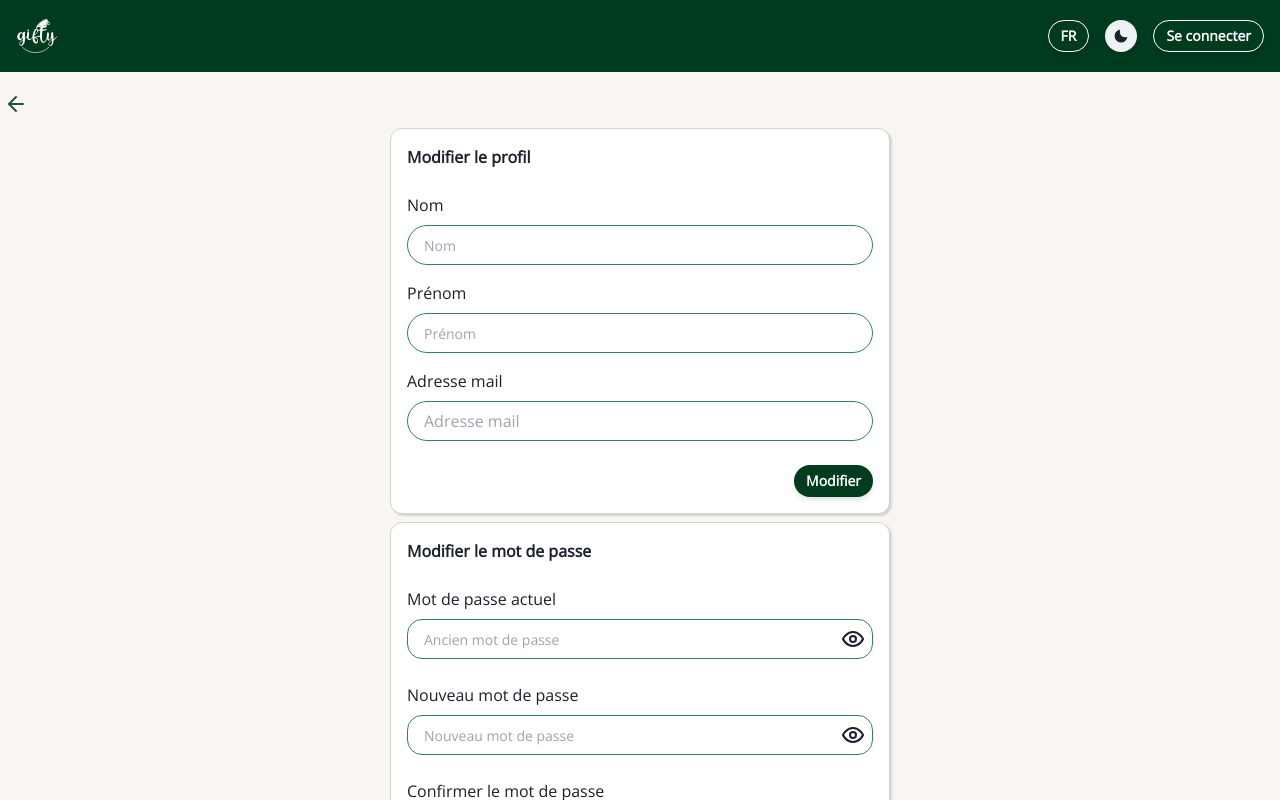
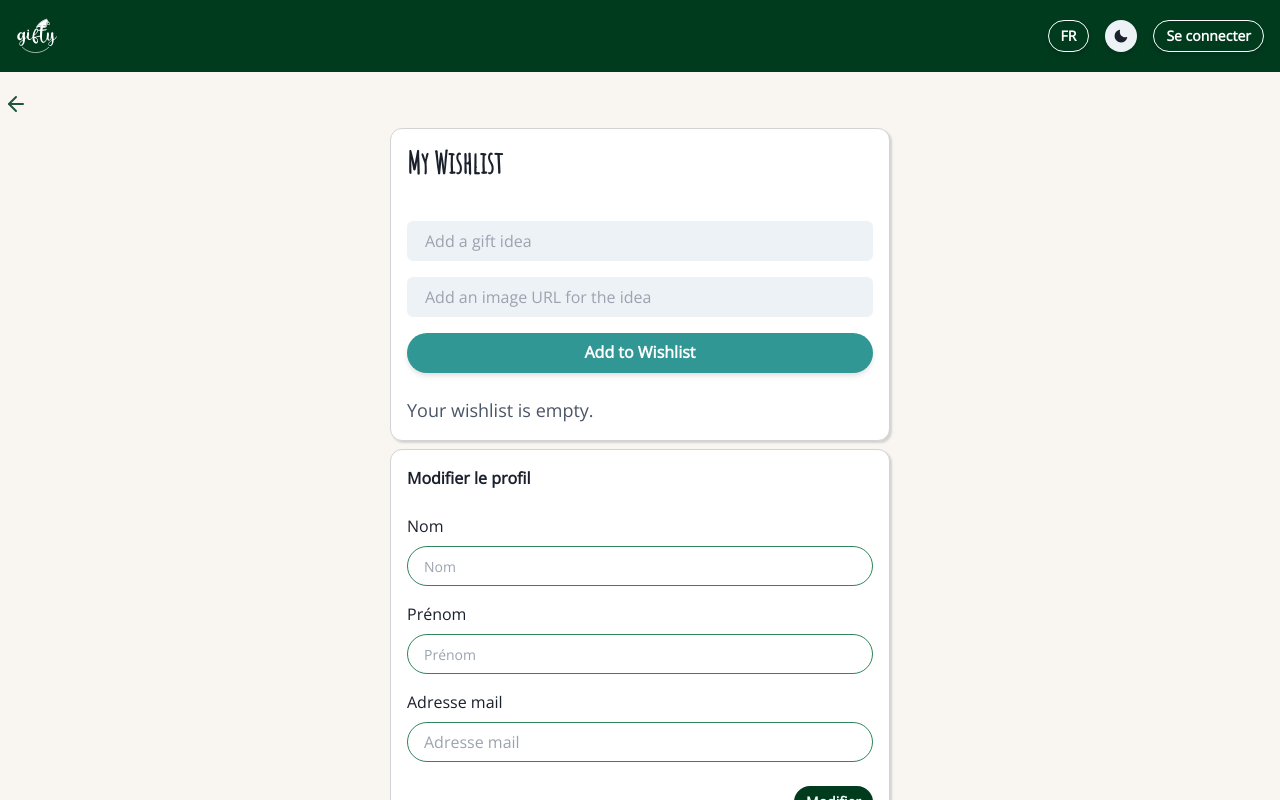
Before and after one commit to WildCodeSchool/2023-11-wns-bleu-g2-christmas-gifts-planner, a Next.js app in the folder frontend/: page /profile in a window 1280 px wide. Shown: the top 800 px of the page. Built offline with nearby package versions, Linux system fonts and the light colour scheme.

Commit message:
added working wishlist component on user profile

```diff
--- a/frontend/src/pages/profile.tsx
+++ b/frontend/src/pages/profile.tsx
@@ -2,12 +2,17 @@ import client from "@/graphql/client";
 import { useProfileQuery, useUpdateUserMutation } from "@/graphql/generated/schema";
 import isDefined from "@/types/isDefined";
 import isValidNotEmptyString from "@/types/isValidNotEmptyString";
-import { Box, Button, Center, Flex, FormControl, FormLabel, IconButton, Input, InputGroup, InputRightElement, Link, Spacer, Text, Tooltip, useToast } from "@chakra-ui/react";
-import { ArrowLeft, Eye, EyeOff, InfoIcon, Trash2 } from "lucide-react";
+import { Box, Button, Card, CardBody, CardHeader, Center, Flex, FormControl, FormLabel, Heading, IconButton, Input, InputGroup, InputRightElement, Link, Spacer, Text, Tooltip, useToast, VStack } from "@chakra-ui/react";
+import { ArrowLeft, Cross, Delete, DeleteIcon, Eye, EyeOff, Gift, Icon, InfoIcon, Trash2 } from "lucide-react";
 import { useRouter } from "next/router";
 import { FormEvent, useEffect, useState } from "react";
 import { useTranslation } from "react-i18next";
 
+type WishlistItem = {
+  id: number;
+  name: string;
+  itemURL: string;
+}
 
 const UserProfile = () => {
     const [arrayOfErrors, setArrayOfErrors] = useState<string[]>([])
@@ -15,10 +20,44 @@ const UserProfile = () => {
     const [showOld, setShowOld] = useState<boolean>(false);
     const [showNew, setShowNew] = useState<boolean>(false);
     const [showConfirm, setShowConfirm] = useState<boolean>(false);
+    const [wishlist, setWishlist] = useState<WishlistItem[]>([]);
     const [updateUser] = useUpdateUserMutation();
+    const [name, setName] = useState<string>('');
+    const [itemURL, setItemURL] = useState<string>('');
     const toast = useToast();
     const router = useRouter()
     const { t } = useTranslation()
+
+    const addItemToWishlist = () => {
+      if (name.trim() === '') {
+        toast({
+          title: 'Input Required',
+          description: 'Please provide a name.',
+          status: 'warning',
+          duration: 3000,
+          isClosable: true,
+        });
+        return;
+      }
+
+      const newItem: WishlistItem = {id: wishlist.length+1, name, itemURL };
+      setWishlist([...wishlist, newItem]);
+
+      // Clear input fields after adding
+      setName('');
+      setItemURL('');
+    };
+
+    const removeItemFromWishlist = (id: number) => {
+      setWishlist(wishlist.filter((item) => item.id !== id));
+      toast({
+        title: 'Item Removed',
+        description: 'Item has been removed from your wishlist.',
+        status: 'info',
+        duration: 3000,
+        isClosable: true,
+      });
+    };
 
     function validatePassword(p: string) {
       let errors = [];
@@ -179,15 +218,90 @@ const UserProfile = () => {
             <IconButton aria-label="Back" bg="transparent" boxShadow="none" _hover={{ bg: "gray.200" }} icon={<ArrowLeft color="#22543D"/>}/>
         </Link>
         <Center>
+        <Box mx="24px" mt="8px" p={4} maxW="500px" w="90%" data-testid="card" bgColor="Background" border="1px solid lightgray" borderRadius="12px" boxShadow="2px 2px 2px lightgray">
+        <VStack spacing={6} align="stretch">
+        <Heading as="h2" size="lg" mb={4}>
+          My Wishlist
+        </Heading>
+
+        {/* Always show the form to add a new wish */}
+        <VStack spacing={4} align="stretch">
+          <Input
+            variant="filled"
+            placeholder="Add a gift idea"
+            value={name}
+            onChange={(e) => setName(e.target.value)}
+          />
+
+          <Input
+            variant="filled"
+            placeholder="Add an image URL for the idea"
+            value={itemURL}
+            onChange={(e) => setItemURL(e.target.value)}
+          />
+
+          <Button
+            variant="solid"
+            colorScheme="teal"
+            size="md"
+            onClick={addItemToWishlist}
+            _hover={{ bg: 'teal.500' }}
+          >
+            Add to Wishlist
+          </Button>
+        </VStack>
+
+        {/* Show the wishlist items */}
+        {wishlist.length === 0 ? (
+          <Text fontSize="lg" color="gray.600">
+            Your wishlist is empty.
+          </Text>
+        ) : (
+          <VStack spacing={4} align="stretch">
+            {wishlist.map((item) => (
+              <Card key={item.id} p={4} bg="gray.50" borderWidth="1px" borderRadius="lg">
+                <CardHeader>
+                  <Flex align="center">
+                    <Gift height="24px" style={{"marginRight": "4px"}} />
+                    <Text fontWeight="bold" fontSize="md" flex="1">
+                      {item.name}
+                    </Text>
+                    <Spacer />
+                    {item.itemURL && (
+                      <Text fontSize="sm" color="blue.500">
+                        <Link href={item.itemURL} isExternal>
+                          View Gift
+                        </Link>
+                      </Text>
+                    )}
+                    <IconButton
+                      aria-label="Remove wish"
+                      icon={<DeleteIcon />}
+                      size="sm"
+                      colorScheme="red"
+                      variant="ghost"
+                      ml={4}
+                      onClick={() => removeItemFromWishlist(item.id)}
+                    />
+                  </Flex>
+                </CardHeader>
+              </Card>
+            ))}
+          </VStack>
+        )}
+      </VStack>
+        </Box>
+        </Center>
+        <Center>
             <Box mx="24px" mt="8px" p={4} maxW="500px" w="90%" data-testid="card" bgColor="Background" border="1px solid lightgray" borderRadius="12px" boxShadow="2px 2px 2px lightgray">
                 <form onSubmit={handleSubmitProfile}>
                   <Text fontWeight="bold">{t("modify-profile")}</Text>
                     <FormControl mt={6}>
                         {/* Firstname and lastname */}
                                 <FormLabel >{t("lastname")}</FormLabel>
-                                <Input type="text" name="lastName" id="lastName" fontSize={14} minLength={2} maxLength={30} placeholder={isValidNotEmptyString(currentUser?.profile.lastName)? currentUser!.profile.lastName : t("lastname")} width="100%" borderRadius={20} borderColor="green.600" onChange={handleChange} value={formData.lastName}/>
+                                <Input type="text" name="lastName" id="lastName" fontSize={14} minLength={2} maxLength={30} placeholder={isValidNotEmptyString(currentUser?.profile.lastName)? currentUser!.profile.lastName! : t("lastname")} width="100%" borderRadius={20} borderColor="green.600" onChange={handleChange} value={formData.lastName}/>
                         <FormLabel mt={4} >{t("firstname")} </FormLabel>
-                                <Input type="text" name="firstName" id="firstName" fontSize={14} minLength={2} maxLength={30} placeholder={isValidNotEmptyString(currentUser?.profile.firstName)? currentUser!.profile.firstName : t("firstname")} width="100%" borderRadius={20} borderColor="green.600" onChange={handleChange} value={formData.firstName}/>
+                                <Input type="text" name="firstName" id="firstName" fontSize={14} minLength={2} maxLength={30} placeholder={isValidNotEmptyString(currentUser?.profile.firstName)? currentUser!.profile.firstName! : t("firstname")} width="100%" borderRadius={20} borderColor="green.600" onChange={handleChange} value={formData.firstName}/>
                                 {/* Email */}
                         {error === 2 &&
                                 <Text position="absolute" fontSize={14} fontWeight="bold" color="red.700">{t("email-already-existing")}</Text>
```
